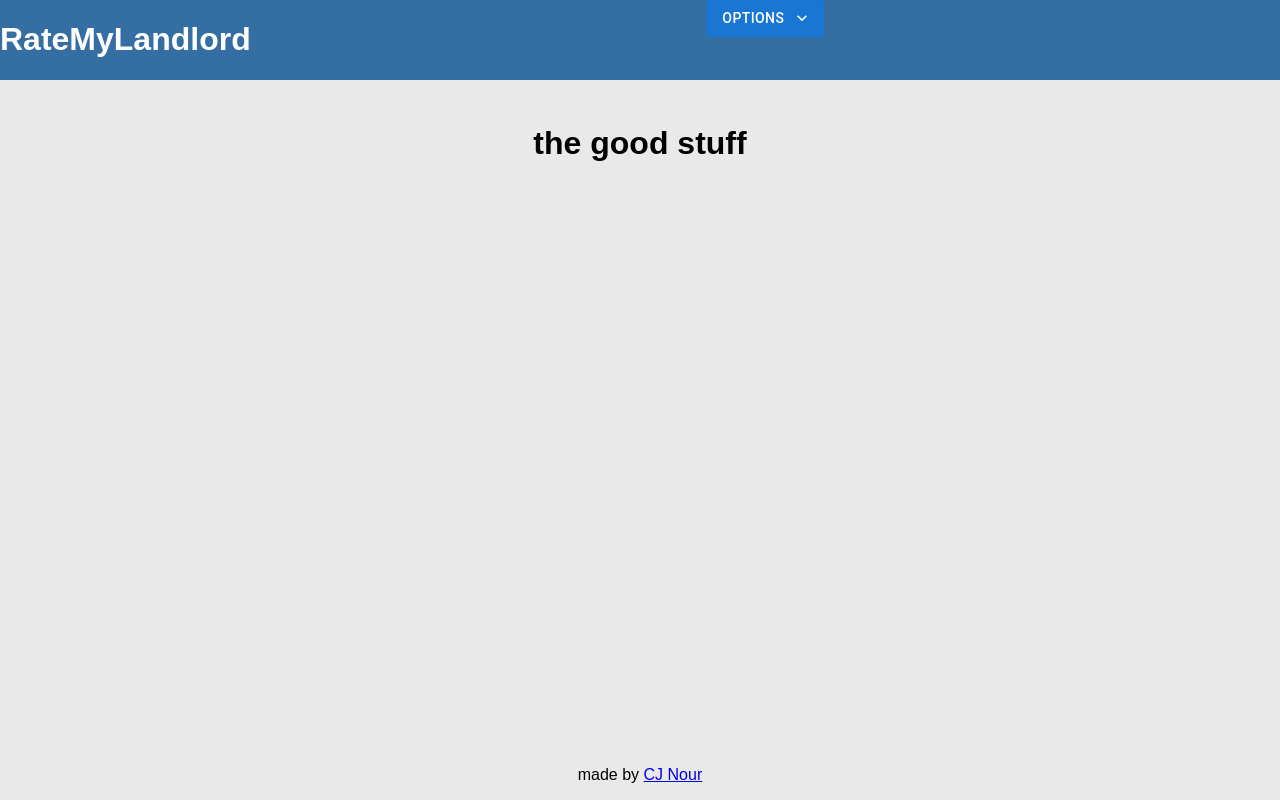
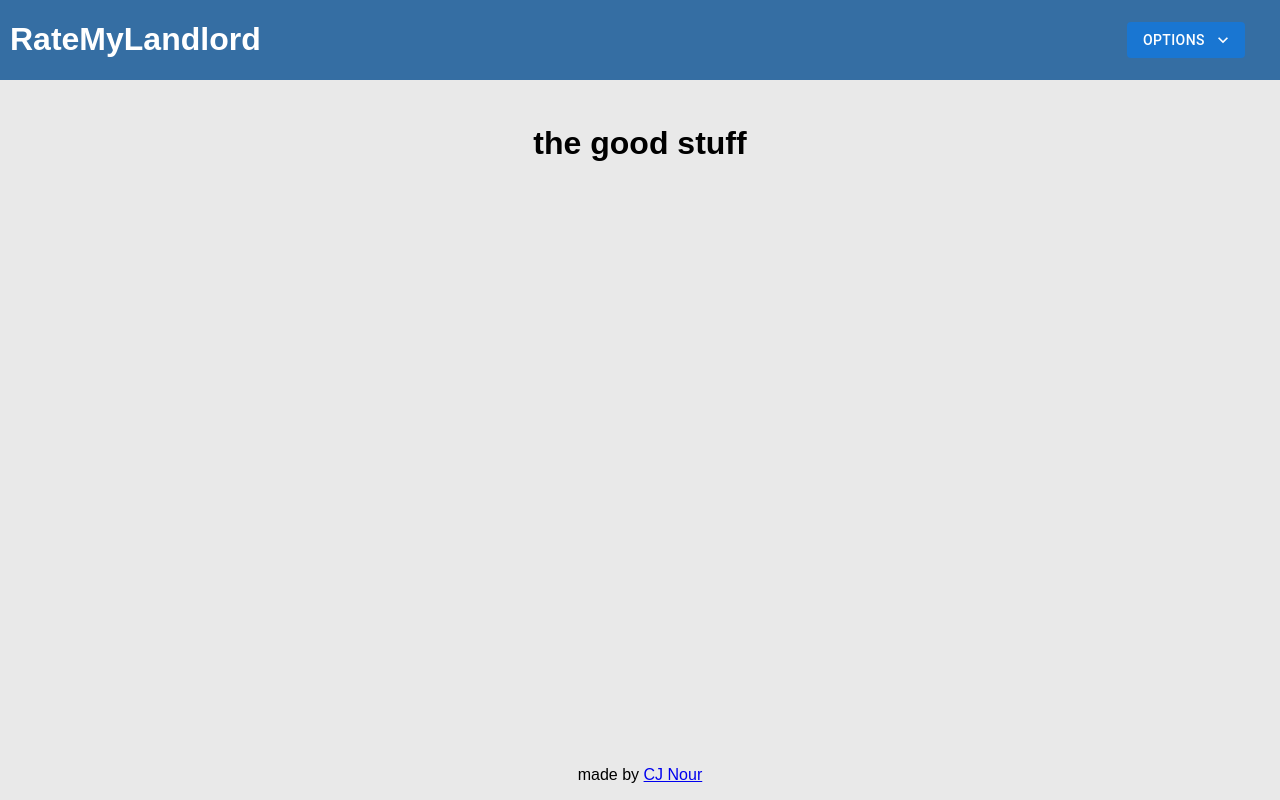
Before and after one commit to cjnour/RateMyLandlord, a React (Create React App) app: page / in a window 1280 px wide. Built offline with nearby package versions, Linux system fonts and the light colour scheme.

Commit message:
Updated FavIcon and fixed felxbox on Navbar.

```diff
--- a/public/index.html
+++ b/public/index.html
@@ -10,34 +10,11 @@
       content="Web site created using create-react-app"
     />
     <link rel="apple-touch-icon" href="%PUBLIC_URL%/logo192.png" />
-    <!--
-      manifest.json provides metadata used when your web app is installed on a
-      user's mobile device or desktop. See https://developers.google.com/web/fundamentals/web-app-manifest/
-    -->
     <link rel="manifest" href="%PUBLIC_URL%/manifest.json" />
-    <!--
-      Notice the use of %PUBLIC_URL% in the tags above.
-      It will be replaced with the URL of the `public` folder during the build.
-      Only files inside the `public` folder can be referenced from the HTML.
-
-      Unlike "/favicon.ico" or "favicon.ico", "%PUBLIC_URL%/favicon.ico" will
-      work correctly both with client-side routing and a non-root public URL.
-      Learn how to configure a non-root public URL by running `npm run build`.
-    -->
-    <title>React App</title>
+    <title>RateMyLandlord</title>
   </head>
   <body>
     <noscript>You need to enable JavaScript to run this app.</noscript>
     <div id="root"></div>
-    <!--
-      This HTML file is a template.
-      If you open it directly in the browser, you will see an empty page.
-
-      You can add webfonts, meta tags, or analytics to this file.
-      The build step will place the bundled scripts into the <body> tag.
-
-      To begin the development, run `npm start` or `yarn start`.
-      To create a production bundle, use `npm run build` or `yarn build`.
-    -->
   </body>
 </html>
--- a/src/App.js
+++ b/src/App.js
@@ -5,11 +5,18 @@ const App = () => {
   return (
     <div className="App">
       <div className="container1">
-        <div style={{ display: "flex", flexDirection: "row" }}>
-          <div>
+        <div
+          style={{
+            display: "flex",
+            flexDirection: "row",
+            alignItems: "center",
+          }}
+        >
+          <div style={{ flex: "1", marginLeft: "10px" }}>
             <h1>RateMyLandlord</h1>
           </div>
-          <div style={{ flex: "1" }}>
+          <div style={{ flex: "5" }}></div>
+          <div style={{ flex: "1", marginRight: "10px" }}>
             <MuiMenu />
           </div>
         </div>
```
Also changed, not shown: 1 other file (tests, documents, lock files or other folders).
